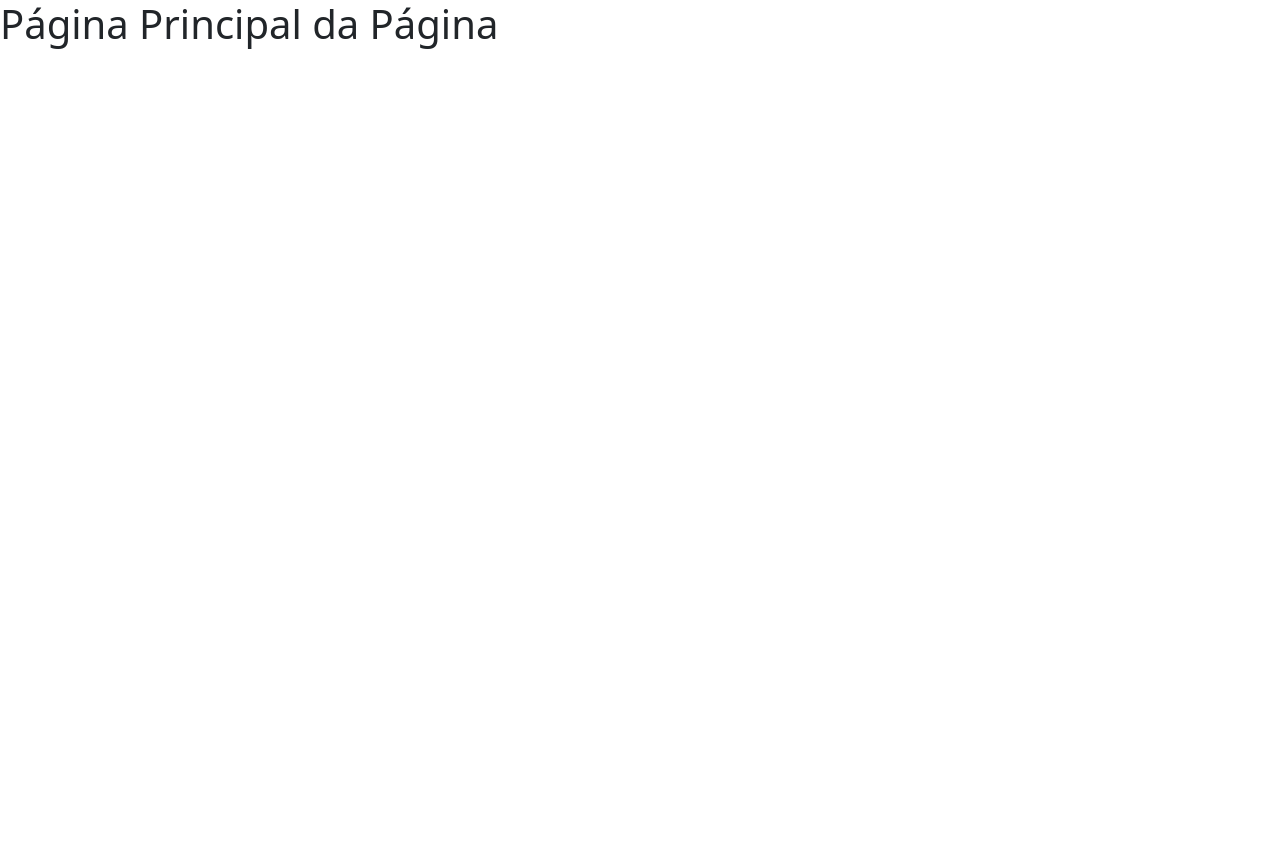
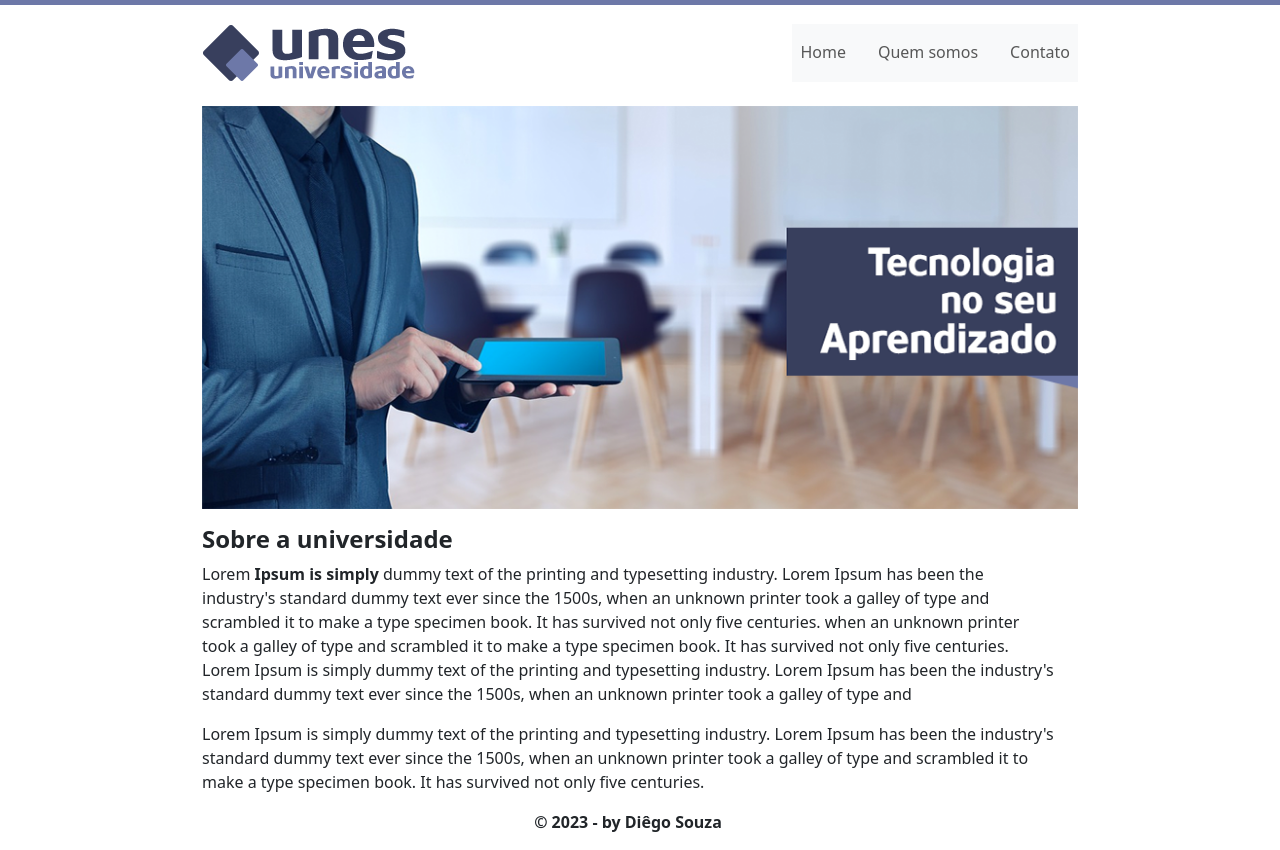
Before and after one commit to diegops17/br.com.unes, a Flask app: page / in a window 1280 px wide. Before the commit the page ends 49 px from the top, so only its background shows below. Run offline with Flask 3, Linux system fonts and the light colour scheme.

Commit message:
criação da página index

```diff
--- /dev/null
+++ b/static/css/estilo.css
@@ -0,0 +1,12 @@
+*{
+    margin: 0px;
+    padding: 0px;
+}
+
+body{
+    background: url(../img/fundo2.png) repeat;
+}
+
+.div-principal{
+    max-width: 900px
+}
--- a/templates/base.html
+++ b/templates/base.html
@@ -1,15 +1,62 @@
 <!doctype html>
-<html lang="en">
+<html lang="pt-br" xmlns="http://www.w3.org/1999/html">
 <head>
+  {% block head %}
   <meta charset="utf-8">
   <meta name="viewport" content="width=device-width, initial-scale=1">
   <title>{% block title %} {% endblock %}</title>
-    <link href="https://cdn.jsdelivr.net/npm/bootstrap@5.3.2/dist/css/bootstrap.min.css" rel="stylesheet" integrity="sha384-T3c6CoIi6uLrA9TneNEoa7RxnatzjcDSCmG1MXxSR1GAsXEV/Dwwykc2MPK8M2HN" crossorigin="anonymous">
+  <link href="https://cdn.jsdelivr.net/npm/bootstrap@5.3.2/dist/css/bootstrap.min.css" rel="stylesheet"
+    integrity="sha384-T3c6CoIi6uLrA9TneNEoa7RxnatzjcDSCmG1MXxSR1GAsXEV/Dwwykc2MPK8M2HN" crossorigin="anonymous">
+  <link rel="stylesheet" type="text/css" href="../static/css/estilo.css">
+  {% endblock %}
 </head>
+
 <body>
+  <!--INICIO container principal da página-->
+  <div class="container-fluid d-flex justify-content-center flex-column fs-6 div-principal" style="max-width:900px">
+    <!--MENU-->
+    <header class="row mt-4">
+      <div class=" col-6"> <!--INICIO DA DIV LOGO-->
+        <img src="../static/img/logo.png">
+      </div> <!--FIM DIV LOGO-->
+
+      <div class="col-6 d-flex align-items-end justify-content-end"> <!--INICIO DA DIV MENU -->
+        <nav class="navbar navbar-expand-lg navbar-light bg-light nav-navegacao" id="nav-clique">
+          <!--<button class="navbar-toggler  btn-menu" type="button" id="butaoHamb" data-bs-toggle="collapse"
+            data-bs-target="#navbarNav" aria-controls="navbarNav" aria-expanded="false" aria-label="Toggle navigation">
+            <span class="navbar-toggler-icon " id="iconeH" onclick="myFunction()"></span>
+          </button> -->
+          <div class="" id="navbarNav">
+            <ul class="navbar-nav nav-underline">
+              <li class="nav-item">
+                <a class="nav-link" aria-current="page" href="/">Home</a>
+              </li>
+              <li class="nav-item">
+                <a class="nav-link" href="quem-somos">Quem somos</a>
+              </li>
+              <li class="nav-item">
+                <a class="nav-link" href="contato">Contato</a>
+              </li>
+            </ul>
+          </div>
+        </nav>
+      </div> <!--FIM DA DIV MENU -->
+    </header>
+
     {% block conteudo %}
+    {% endblock %}
 
-    {% endblock %}
-    <script src="https://cdn.jsdelivr.net/npm/bootstrap@5.3.2/dist/js/bootstrap.bundle.min.js" integrity="sha384-C6RzsynM9kWDrMNeT87bh95OGNyZPhcTNXj1NW7RuBCsyN/o0jlpcV8Qyq46cDfL" crossorigin="anonymous"></script>
+    <!--RODAPÉ-->
+    <footer class="row">
+      <p class="fw-bold d-flex justify-content-center">
+        &copy; 2023 - by Diêgo Souza
+      </p>
+    </footer>
+  </div><!--FIM DA DIV PRINCIPAL DA PÁGINA-->
+
+  <script src="https://cdn.jsdelivr.net/npm/bootstrap@5.3.2/dist/js/bootstrap.bundle.min.js"
+    integrity="sha384-C6RzsynM9kWDrMNeT87bh95OGNyZPhcTNXj1NW7RuBCsyN/o0jlpcV8Qyq46cDfL"
+    crossorigin="anonymous"></script>
 </body>
+
 </html>
--- a/templates/index.html
+++ b/templates/index.html
@@ -1,7 +1,38 @@
 {% extends 'base.html' %}
 
-{% block title %}Página Principal{% endblock %}</h1>
+{% block title %}
+  UNES - Página Principal
+{% endblock %}</h1>
+
+{% block header %}
+  {{ super() }}
+{% endblock %}
 
 {% block conteudo %}
-  <h1>Página Principal da Página</h1>
+  <div class="row"> <!--CAPA-->
+    <img src="../static/img/capa.png" class="img-fluid rounded mt-4">
+  </div>
+
+  <!--Corpo principal da página-->
+  <main class="row">
+    <main class="row">
+      <div class="col-12 ">
+        <h1 class="fw-bold h4 mt-3">Sobre a universidade</h1>
+        <p class="monospace">
+          Lorem <span class="fw-bold">Ipsum is simply</span> dummy text of the printing and typesetting industry. Lorem
+          Ipsum has been the industry's standard dummy text ever since the 1500s, when an unknown printer took a galley
+          of type and scrambled it to make a type specimen book. It has survived not only five centuries.
+          when an unknown printer took a galley of type and scrambled it to make a type specimen book. It has survived
+          not only five centuries.
+          Lorem Ipsum is simply dummy text of the printing and typesetting industry. Lorem Ipsum has been the industry's
+          standard dummy text ever since the 1500s, when an unknown printer took a galley of type and
+        </p>
+
+        <p class="monospace">
+          Lorem Ipsum is simply dummy text of the printing and typesetting industry. Lorem Ipsum has been the industry's
+          standard dummy text ever since the 1500s, when an unknown printer took a galley of type and scrambled it to
+          make a type specimen book. It has survived not only five centuries.
+        </p>
+      </div>
+  </main>
 {% endblock %}
```
Lines whose indentation alone changed are shown as unchanged.
